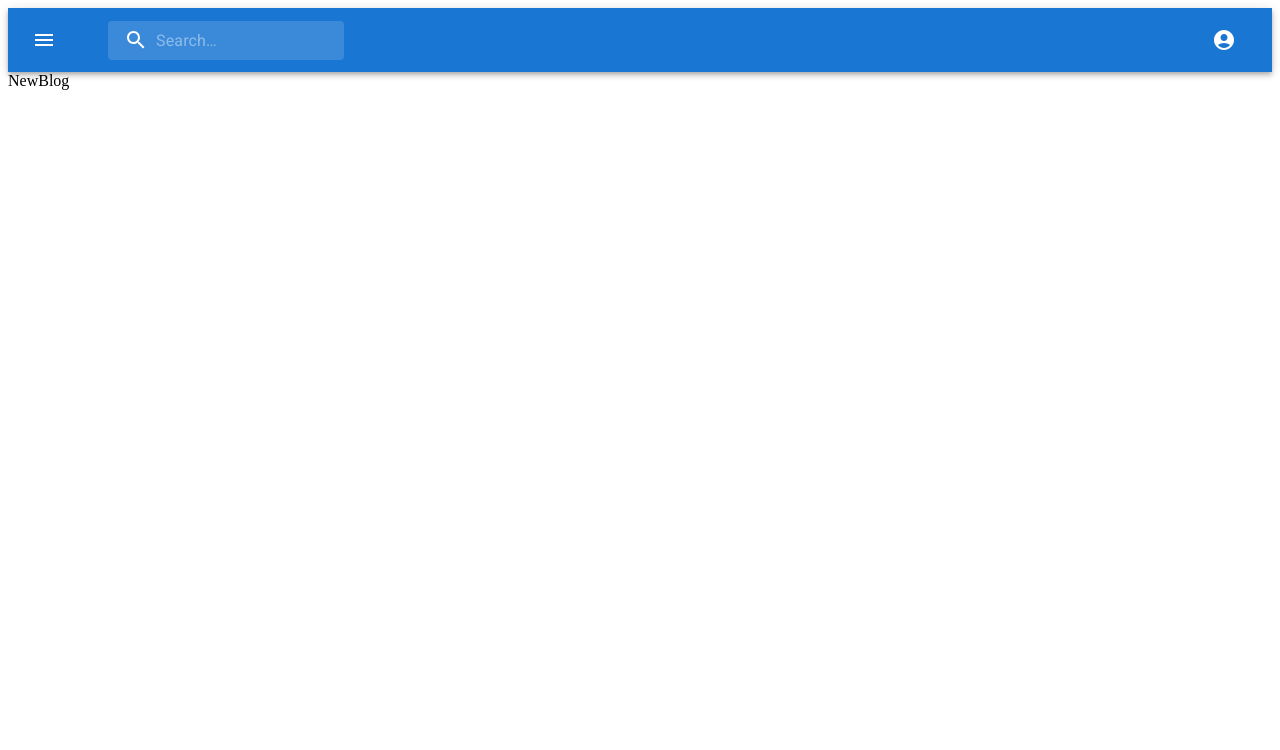
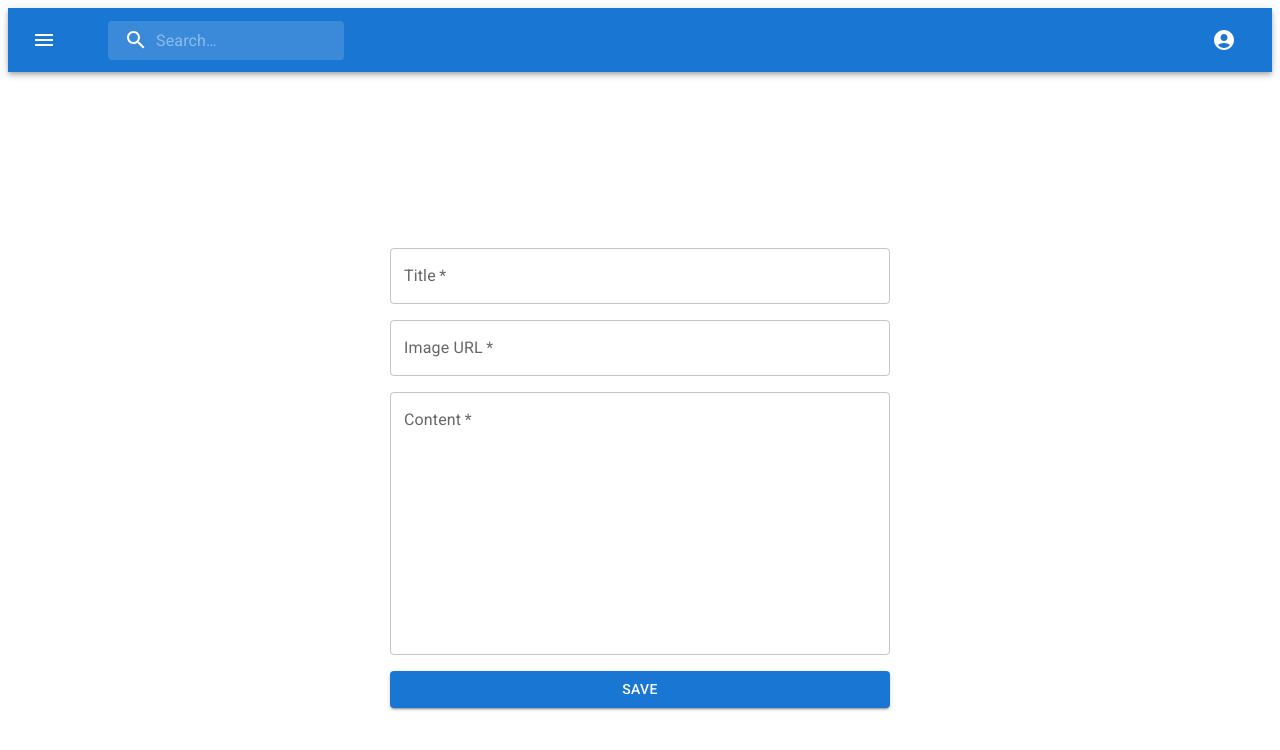
Before and after one commit to yasinyagmur/blog-app-firebase, a React (Create React App) app: page /newblog in a window 1280 px wide. Shown: the top 750 px of the page. Built offline with nearby package versions, Linux system fonts and the light colour scheme; no server answers.

Commit message:
newblog  and blog card pages created

```diff
--- a/src/components/BlogCards.jsx
+++ b/src/components/BlogCards.jsx
@@ -1,7 +1,48 @@
-import React from "react";
+import * as React from "react";
+import Card from "@mui/material/Card";
+import CardActions from "@mui/material/CardActions";
+import CardContent from "@mui/material/CardContent";
+import CardMedia from "@mui/material/CardMedia";
+import Button from "@mui/material/Button";
+import Typography from "@mui/material/Typography";
+import { IconButton } from "@mui/material";
+import FavoriteIcon from "@mui/icons-material/Favorite";
+import { useNavigate } from "react-router-dom";
+import ChatBubbleOutlineIcon from "@mui/icons-material/ChatBubbleOutline";
+import { Container } from "@mui/system";
 
-const BlogCards = () => {
-  return <div>BlogCards</div>;
-};
-
-export default BlogCards;
+export default function BlogCard() {
+  const navigate = useNavigate();
+  return (
+    <Card sx={{ maxWidth: 345 }}>
+      <CardMedia
+        component="img"
+        height="140"
+        image="/static/images/cards/contemplative-reptile.jpg"
+        alt="green iguana"
+      />
+      <CardContent>
+        <Typography gutterBottom variant="h5" component="div">
+          Lizard
+        </Typography>
+        <Typography variant="body2" color="text.secondary">
+          Lizards are a widespread group of squamate reptiles, with over 6,000
+          species, ranging across all continents except Antarctica
+        </Typography>
+      </CardContent>
+      <CardActions>
+        <Container>
+          <IconButton aria-label="add to favorites">
+            <FavoriteIcon />
+          </IconButton>
+          <IconButton aria-label="Comment">
+            <ChatBubbleOutlineIcon />
+          </IconButton>
+        </Container>
+        <Button size="small" onClick={() => navigate("/details")}>
+          Detail
+        </Button>
+      </CardActions>
+    </Card>
+  );
+}
--- a/src/components/Navbar.jsx
+++ b/src/components/Navbar.jsx
@@ -111,7 +111,7 @@ export default function Navbar() {
           <Typography
             variant="h6"
             component="div"
-            sx={{ flexGrow: 1, textAlign: "end" }}
+            sx={{ flexGrow: 1, textAlign: "end", fontSize: "1rem" }}
           >
             {currentUser.displayName}
           </Typography>
--- a/src/pages/NewBlog.jsx
+++ b/src/pages/NewBlog.jsx
@@ -1,7 +1,49 @@
-import React from "react";
+import * as React from "react";
+import Box from "@mui/material/Box";
+import TextField from "@mui/material/TextField";
+import { Button } from "@mui/material";
 
-const NewBlog = () => {
-  return <div>NewBlog</div>;
-};
-
-export default NewBlog;
+export default function NewBlog() {
+  return (
+    <Box
+      sx={{
+        width: 500,
+        maxWidth: "100%",
+        margin: "auto",
+        marginTop: "10rem",
+      }}
+    >
+      <TextField
+        fullWidth
+        label="Title"
+        id="fullWidth"
+        sx={{ marginTop: "1rem" }}
+        required
+      />
+      <TextField
+        fullWidth
+        label="Image URL"
+        id="fullWidth"
+        sx={{ marginTop: "1rem" }}
+        required
+      />
+      <TextField
+        id="outlined-multiline-static"
+        label="Content"
+        multiline
+        rows={10}
+        fullWidth
+        required
+        sx={{ mt: 2 }}
+      />
+      <Button
+        variant="contained"
+        fullWidth
+        sx={{ margin: "1rem 0" }}
+        type="submit"
+      >
+        Save
+      </Button>
+    </Box>
+  );
+}
```
